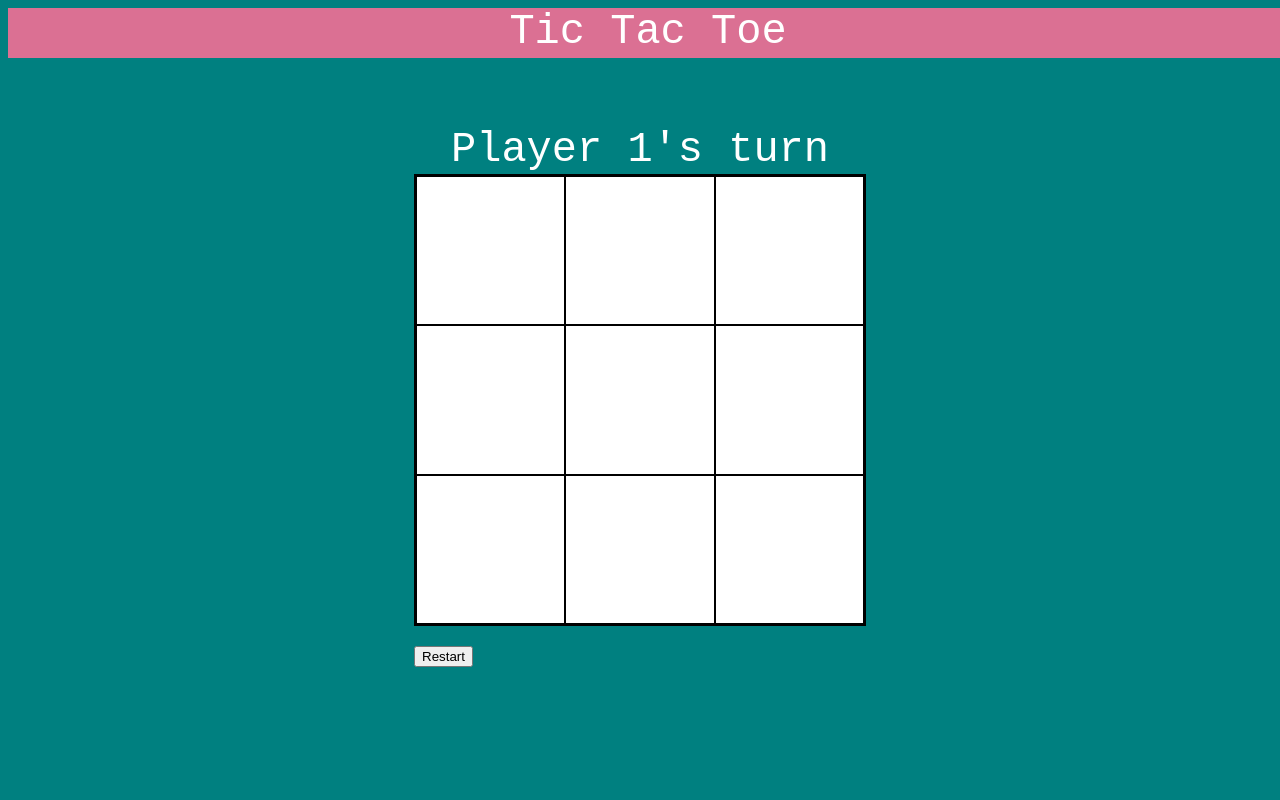
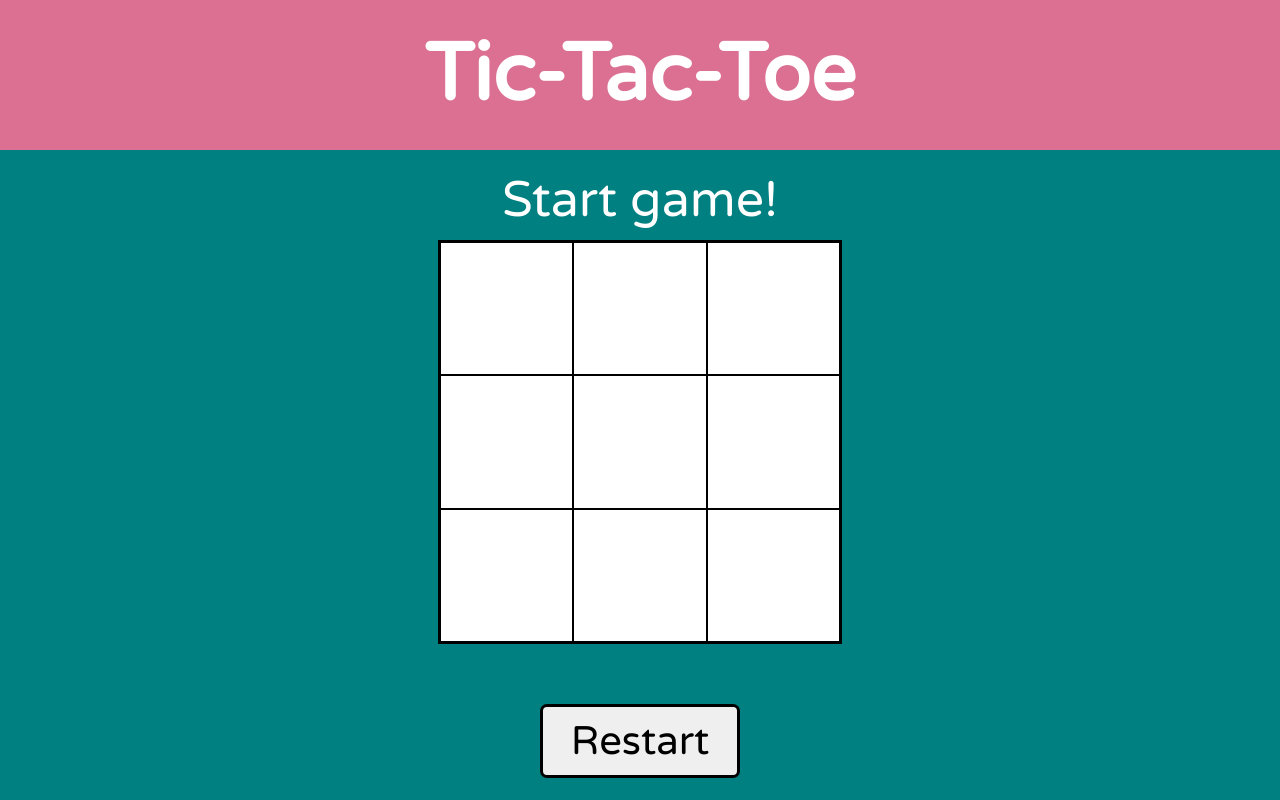
Before and after one commit to ynkze/tic-tac-toe, a plain HTML site: page index.html in a window 1280 px wide. Drawn offline with Linux system fonts and the light colour scheme.

Commit message:
Done with functions, some bugs left

```diff
--- a/css/style.css
+++ b/css/style.css
@@ -1,38 +1,49 @@
 body {
     background-color: teal;
-    font-family: 'Courier New', Courier, monospace;
-    font-size: 42px;
+    font-family: "Varela Round", sans-serif;
+    font-size: 50px;
+    color: white;
+
+    margin:0px;
+    padding:0px;
+    width:100%;
 }
 
 main {
-    position: fixed;
-    top: 50%;
-    left: 50%;
-    transform: translate(-50%,-50%);
+    display: flex;
+    flex-direction: column;
+    justify-content: center;
 }
 
 header {
-    color: white;
     background-color: palevioletred;
-    position: absolute;
     width: 100%;
-    height: 50px;
-    margin-left: 0px;
-    text-align: center;
+    height: 150px;
+    display: flex;
+    align-items: center;
+    justify-content: center;
+    font-weight: 900;
+    font-size: 80px;
 }
 
 #playerTurn {
     color: white;
     text-align: center;
+    margin-top: 20px;
+}
+
+#outerGrid {
+    align-self: center;
 }
 
 #grid-container {
     display: grid;
     aspect-ratio: 1;
-    height: 35vw;
-    width: 35vw;
+    height: 400px;
+    width: 400px;
+    margin-top: 10px;
     background-color: white;
-    border: 2px solid;
+    border: 2px solid black;
     font-size: 60px;
 }
 
@@ -43,9 +54,26 @@ header {
     display: flex;
     justify-content: center;
     align-items: center;
+    color: black;
 }
 
 .grid-item:hover {
     background-color: palevioletred;
     transition-duration: 0.1s;
 }
+
+#restart {
+    padding: 10px 20px;
+    border: 3px solid;
+    border-radius: 7px;
+    font-size: 40px;
+    font-family: "Varela Round", sans-serif;
+    text-align: center;
+    width: 200px;
+    align-self: center;
+}
+
+#restart:hover {
+    background-color: palevioletred;
+    transition-duration: 0.1s;
+}
--- a/index.html
+++ b/index.html
@@ -3,19 +3,22 @@
 <head>
   <meta charset="UTF-8">
   <meta name="viewport" content="width=device-width, initial-scale=1">
-  <title>Tic Tac Toe</title>
+  <title>Tic-Tac-Toe</title>
   <link rel="stylesheet" href="css/style.css">
+  <link rel="stylesheet" type="text/css" href="//fonts.googleapis.com/css?family=Varela+Round" />
 </head>
 
 <body>
     <header>
-        <div id="title">Tic Tac Toe</div>
+        <div id="title">Tic-Tac-Toe</div>
     </header>
 
     <main>
-        <div id="playerTurn">Player 1's turn</div>
-        <div id="grid-container"></div>
-        <button>Restart</button>
+        <div id="playerTurn">Start game!</div>
+        <div id="outerGrid">
+            <div id="grid-container"></div>
+        </div></div><br>
+        <button id="restart">Restart</button>
     </main>
 
     <script src="js/script.js"></script>
--- a/js/script.js
+++ b/js/script.js
@@ -1,8 +1,13 @@
+let gameActive = true;
+
 // gameBoard module
+let message = document.querySelector("#playerTurn");
+
 const gameBoard = (function(){
 
     let toggleMarker = true;
     const container = document.querySelector("#grid-container");
+
     // create 3x3 grid with data-index
     const createBoard = () => {
         for (let i=0;i<9;i++){
@@ -14,31 +19,28 @@ const gameBoard = (function(){
             container.style.gridTemplateColumns = `repeat(${3}, 1fr)`;
             container.style.gridTemplateRows = `repeat(${3}, 1fr)`;
         };
-
     }
 
-    const gridClick = () => {
-        let grids = document.querySelectorAll(".grid-item");
-        let gridsArr =  Array.from(grids);
+    const gridClick = (gameActive) => {
+        let gridsArr =  Array.from(document.querySelectorAll(".grid-item"));
         gridsArr.forEach(element =>
             element.addEventListener("click", ()=>{
-                //invoke game logic
-                if (validCheck(element)){
-                    return;
-                };
-                nextMove(element);
-                winCheck(element);
+                /* invoke game logic:
+                1. check whether already clicked
+                2. switch to next player
+                3. check if win/tie */
+                if (gameActive){
+                    if (element.textContent!=""){
+                        return;
+                    };
+                    nextMove(element);
+                    winCheck();
+                }
             })
-        );
-    };
+        )
+    }
 
-    const validCheck = (grid) => {
-        if (grid.textContent!=""){
-            return true;
-        }
-    };
-
-    const winCheck = (grid) => {
+    const winCheck = () => {
         const winningCondition = [
             [0, 1, 2],
             [3, 4, 5],
@@ -50,47 +52,74 @@ const gameBoard = (function(){
             [2, 4, 6]
         ];
 
+        let gridsArr =  Array.from(document.querySelectorAll(".grid-item"));
+        // check for win condition
         for (let i = 0; i <= 7; i++) {
             const winCondition = winningCondition[i];
-            let a = grid.getAttribute(winCondition[0]);
-            let b = gridsArr[winCondition[1]];
-            let c = gridsArr[winCondition[2]];
-            console.log(a);
+            let a = gridsArr[winCondition[0]].textContent;
+            let b = gridsArr[winCondition[1]].textContent;
+            let c = gridsArr[winCondition[2]].textContent;
+
             if (a === '' || b === '' || c === '') {
                 continue;
             }
+
             if (a === b && b === c) {
-                console.log("win");
-                break
+                message.textContent = (a=="X")? "Player X wins!": "Player O wins!";
+                gameActive = false;
+                break;
             }
         }
+
+        //tie when all filled
+        if (gridsArr.every((element)=> element.textContent!="")){
+            message.textContent = "It's a tie!";
+            gameActive = false;
+        };
     };
 
     const nextMove = (grid) => {
         if (toggleMarker){
             grid.textContent = "X";
+            message.textContent = playerO.turnMessage;
         }
         else {
             grid.textContent = "O";
+            message.textContent = playerX.turnMessage;
         }
         toggleMarker=!toggleMarker;
     };
 
     return {
         createBoard,
-        gridClick
+        gridClick,
     };
 })(); // module has IIFE and can be imported/exported, factory does not and just create
 
 // player factory
 const playerFactory = (name) => {
-
+    const turnMessage = name + " turn";
+    const winMessage = name + " wins!";
     return {
-        name
+        name,
+        turnMessage,
+        winMessage
     };
 };
 
+// create 2 player (can change to custom name if want to)
+const playerX = playerFactory('Player X');
+const playerO = playerFactory('Player O');
 
-//initialization
+// initialization
 gameBoard.createBoard();
-gameBoard.gridClick();
+gameBoard.gridClick(gameActive);
+
+// restart button clear board and message, enable clicking again
+let restart = document.querySelector("#restart");
+restart.addEventListener("click", () => {
+    let gridsArr =  Array.from(document.querySelectorAll(".grid-item"));
+    gridsArr.forEach((element)=> element.textContent="");
+    gameBoard.gridClick(gameActive);
+    message.textContent = "Start game!";
+})
```
